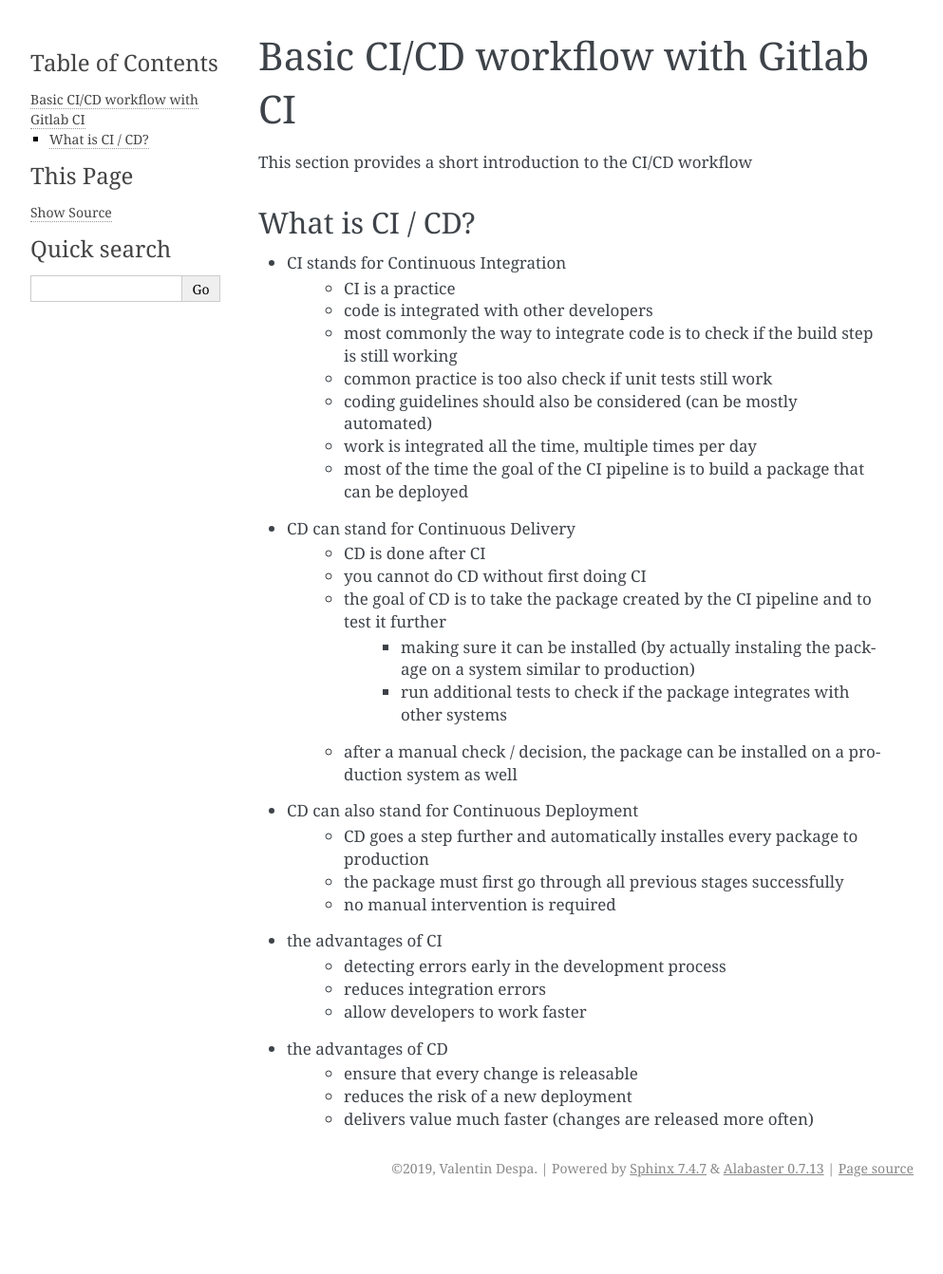
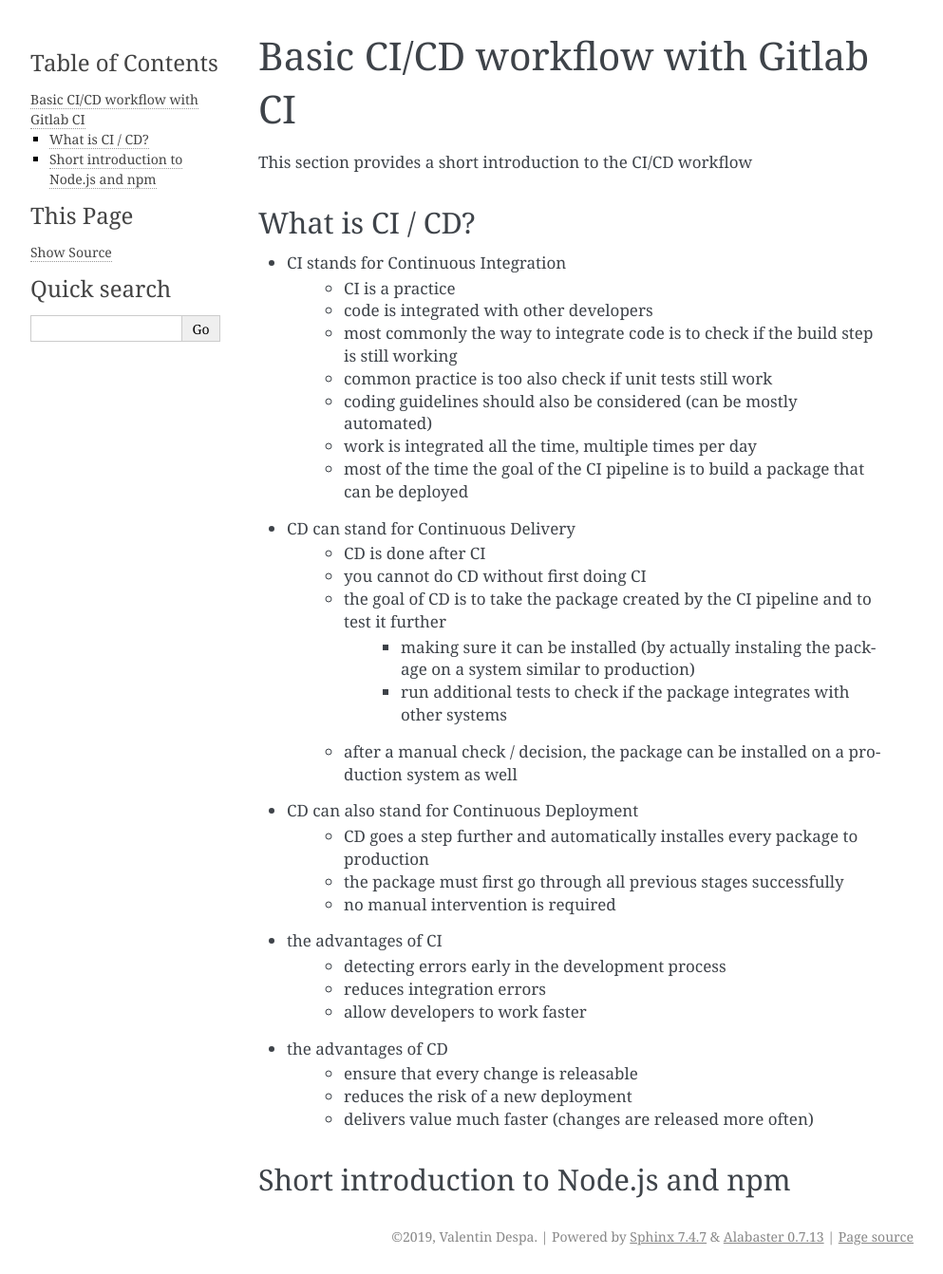
Before and after one commit to vdespa/gitlab-ci-course-notes, a Sphinx documentation site: the page built from docs/source/2-ci-cd-workflow.rst, in a window 1280 px wide. Shown: the whole page at 95% size, without its empty margins (148-1141 px from the left). Built offline with Sphinx 7.4.7, drawn with Linux system fonts in a browser that asks for light colours; before the commit the page ends 1270 px from its top, so only the background shows below that.

Commit message:
Fix error https://github.com/rtfd/readthedocs.org/issues/2569

```diff
--- a/docs/source/2-ci-cd-workflow.rst
+++ b/docs/source/2-ci-cd-workflow.rst
@@ -39,3 +39,6 @@ What is CI / CD?
     - ensure that every change is releasable
     - reduces the risk of a new deployment
     - delivers value much faster (changes are released more often)
+
+Short introduction to Node.js and npm
+-------------------------------------
--- a/docs/source/conf.py
+++ b/docs/source/conf.py
@@ -53,3 +53,6 @@ html_theme = 'alabaster'
 # relative to this directory. They are copied after the builtin static files,
 # so a file named "default.css" will overwrite the builtin "default.css".
 html_static_path = ['_static']
+
+# My added stuff
+master_doc = 'index'
```
